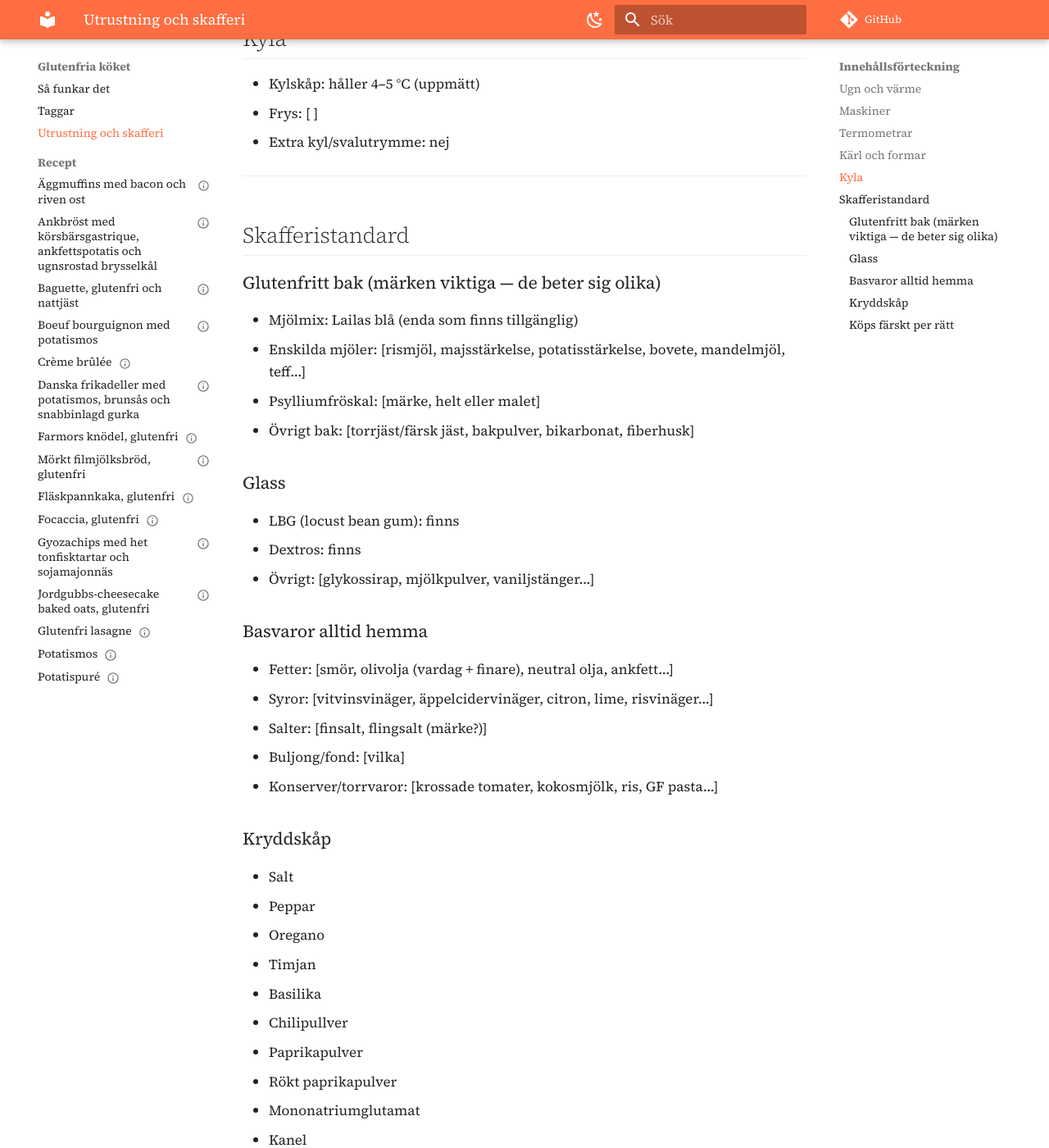
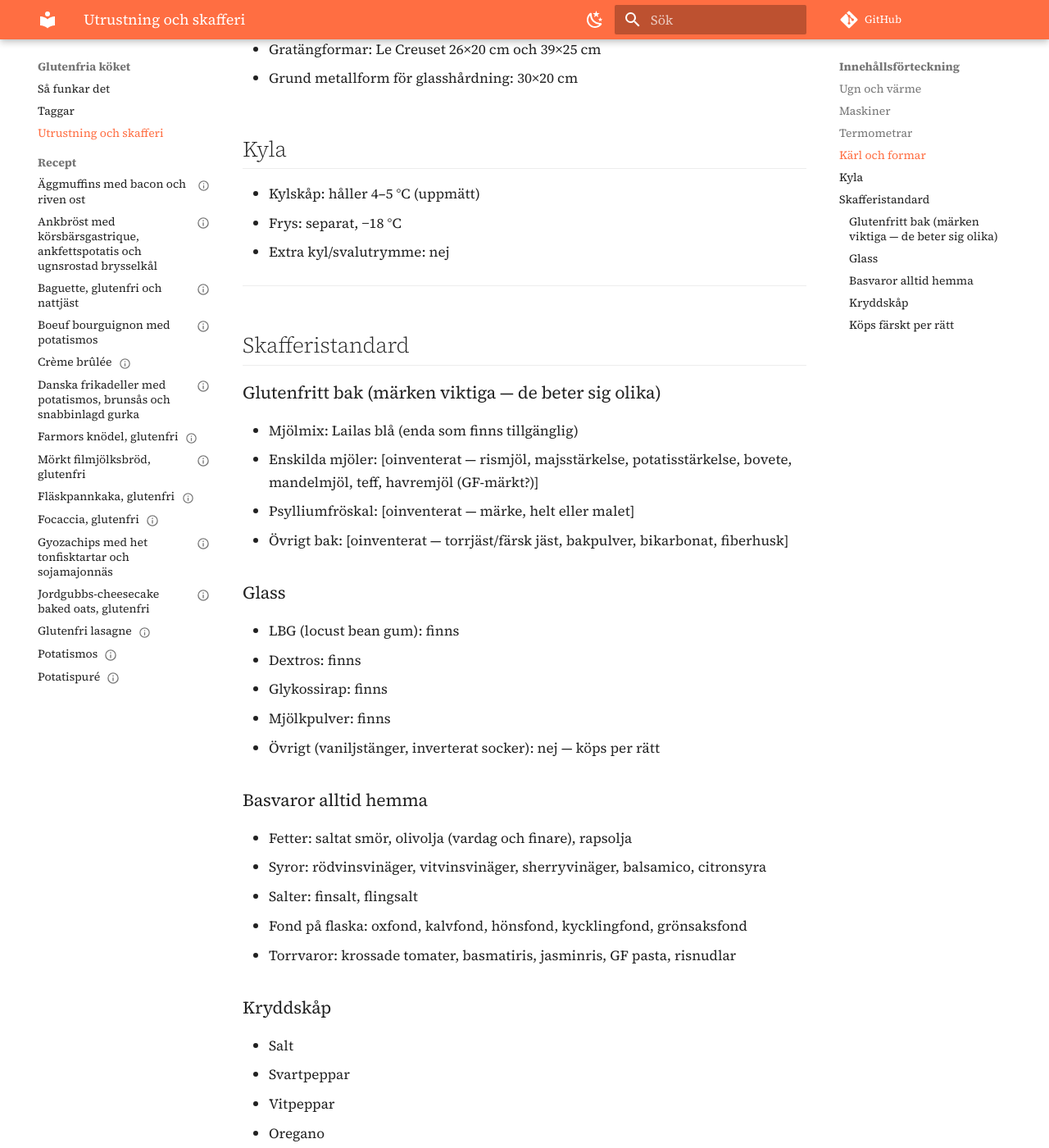
Before and after one commit to Hakan-ValidAlpha/glutenfriakocken, an MkDocs documentation site: the page built from docs/utrustning.md, in a window 1280 px wide and 1400 px high, scrolled down 1461 px. Shown: the whole window at 82% size. Built offline with MkDocs 1.6.1 and Material for MkDocs 9.7.7, drawn with Linux system fonts in a browser that asks for light colours; comment, search, counter and statistics services are not loaded; some of the changed text lies outside the part shown.

Commit message:
utrustning: ugn, frys, formar, basvaror och glass ifyllda
Co-Authored-By: Claude Fable 5.1 <noreply@anthropic.com>
Claude-Session: https://claude.ai/code/session_013FNWSyNAxpF5z4muj35NSr

```diff
--- a/docs/utrustning.md
+++ b/docs/utrustning.md
@@ -1,13 +1,13 @@
 # Utrustning och skafferi
 
-*Det här dokumentet avgör vilka tekniker, temperaturer och ingredienser recepten får föreskriva. Fyll i det som stämmer, stryk resten — ju exaktare (märken, modeller, maxtemperaturer), desto precisare recept. Hakklamrar `[…]` är fortfarande ofyllda.*
+*Det här dokumentet avgör vilka tekniker, temperaturer och ingredienser recepten får föreskriva. Fyll i det som stämmer, skriv "nej" för det som inte finns — ju exaktare (märken, modeller, maxtemperaturer), desto precisare recept. Hakklamrar `[…]` är fortfarande ofyllda.*
 
 ## Ugn och värme
 
-- Ugnstyp: [varmluft / över-undervärme / båda] · Maxtemperatur: 275 °C
+- Ugnstyp: både varmluft och över-/undervärme · Maxtemperatur: 275 °C · Receptet anger vilket läge som passar rätten
 - Pizzastål: ja — [Lilla Napoli bakstål för 250–350 °C-ugn](https://shop.lillanapoli.se/products/bakstal-for-250-350-ugn)
 - Grillfunktion: ja
-- Spis: glaskeramik, värmeskala 1-9
+- Spis: glaskeramik, värmeskala 1–9
 - Utegrill: kol i stugan, el i lägenheten
 
 ## Maskiner
@@ -30,15 +30,18 @@
 ## Kärl och formar
 
 - Emaljerad gjutjärn: ja — [Le Creuset Signature rund 24 cm, 4,2 l](https://www.cervera.se/produkt/signature-gjutjarnsgryta-rund-24cm-42l-vulkan)
-- Gjutjärn: ja - [Petromax gjutjärnsgryta](https://www.nordiskcampingutrustning.se/shop/petromax-gjutjarnsgryta-8865p.html)
-- Stekpannor: rostfritt stål
-- Plåtar och formar: 30×40 plåt, pajform 24 cm, brödform, gratängform
+- Gjutjärn: ja — [Petromax gjutjärnsgryta](https://www.nordiskcampingutrustning.se/shop/petromax-gjutjarnsgryta-8865p.html), 1,6 l, 12 × 25,5 × 22 cm
+- Stekpannor: rostfritt stål, 28 cm och 16 cm
+- Plåt: 30×40 cm
+- Pajform: 24 cm
+- Brödform: 24×10 cm
+- Gratängformar: Le Creuset 26×20 cm och 39×25 cm
 - Grund metallform för glasshårdning: 30×20 cm
 
 ## Kyla
 
 - Kylskåp: håller 4–5 °C (uppmätt)
-- Frys: [ ]
+- Frys: separat, −18 °C
 - Extra kyl/svalutrymme: nej
 
 ---
@@ -48,39 +51,41 @@
 ### Glutenfritt bak (märken viktiga — de beter sig olika)
 
 - Mjölmix: Lailas blå (enda som finns tillgänglig)
-- Enskilda mjöler: [rismjöl, majsstärkelse, potatisstärkelse, bovete, mandelmjöl, teff…]
-- Psylliumfröskal: [märke, helt eller malet]
-- Övrigt bak: [torrjäst/färsk jäst, bakpulver, bikarbonat, fiberhusk]
+- Enskilda mjöler: [oinventerat — rismjöl, majsstärkelse, potatisstärkelse, bovete, mandelmjöl, teff, havremjöl (GF-märkt?)]
+- Psylliumfröskal: [oinventerat — märke, helt eller malet]
+- Övrigt bak: [oinventerat — torrjäst/färsk jäst, bakpulver, bikarbonat, fiberhusk]
 
 ### Glass
 
 - LBG (locust bean gum): finns
 - Dextros: finns
-- Övrigt: [glykossirap, mjölkpulver, vaniljstänger…]
+- Glykossirap: finns
+- Mjölkpulver: finns
+- Övrigt (vaniljstänger, inverterat socker): nej — köps per rätt
 
 ### Basvaror alltid hemma
 
-- Fetter: [smör, olivolja (vardag + finare), neutral olja, ankfett…]
-- Syror: [vitvinsvinäger, äppelcidervinäger, citron, lime, risvinäger…]
-- Salter: [finsalt, flingsalt (märke?)]
-- Buljong/fond: [vilka]
-- Konserver/torrvaror: [krossade tomater, kokosmjölk, ris, GF pasta…]
+- Fetter: saltat smör, olivolja (vardag och finare), rapsolja
+- Syror: rödvinsvinäger, vitvinsvinäger, sherryvinäger, balsamico, citronsyra
+- Salter: finsalt, flingsalt
+- Fond på flaska: oxfond, kalvfond, hönsfond, kycklingfond, grönsaksfond
+- Torrvaror: krossade tomater, basmatiris, jasminris, GF pasta, risnudlar
 
 ### Kryddskåp
 
 - Salt
-- Peppar
+- Svartpeppar
+- Vitpeppar
 - Oregano
 - Timjan
 - Basilika
-- Chilipullver
+- Chilipulver
 - Paprikapulver
 - Rökt paprikapulver
-- Mononatriumglutamat
 - Kanel
 - Sesamfrön
-- Vitpeppar
+- Mononatriumglutamat
 
 ### Köps färskt per rätt
 
-- [det som aldrig lagerhålls — recepten ska lägga dessa på inköpslistan]
+- Allt som inte står ovan: kött, fisk, grönsaker, färska örter, citron/lime, mejeri utöver smör. Recepten lägger dessa i ingredienstabellen.
```
Also changed, not shown: other parts of docs/utrustning.md (+1 -1 lines).
